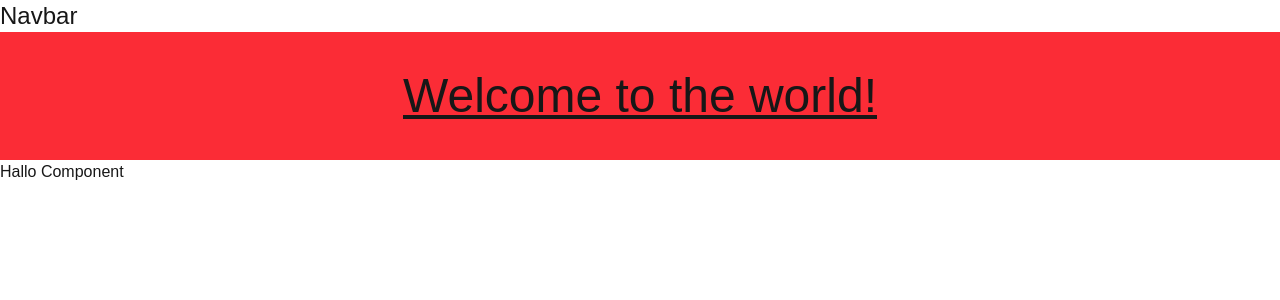
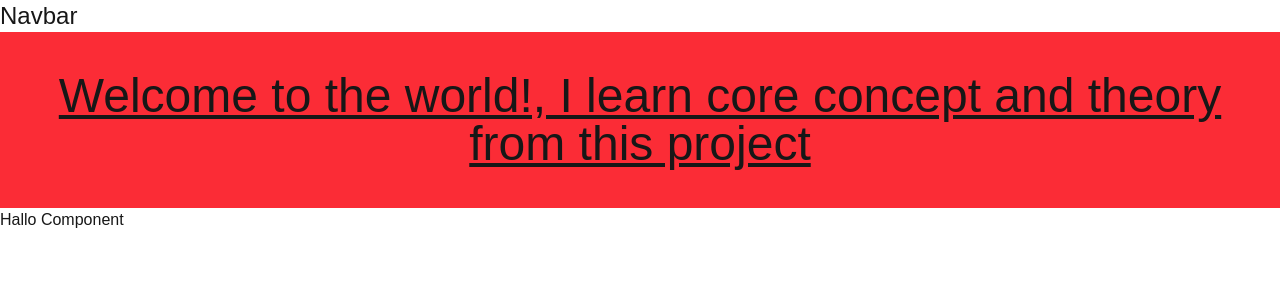
Before and after one commit to asratulhasannahid/dev-event, a Next.js app: page / in a window 1280 px wide. Shown: the top 300 px of the page. Built offline with nearby package versions, Linux system fonts and the light colour scheme.

Commit message:
I learn core concept and theory from this project

```diff
--- a/app/(root)/page.tsx
+++ b/app/(root)/page.tsx
@@ -6,7 +6,7 @@ const Home = async () => {
   return (
     <main>
       <div className="text-5xl underline bg-red-500 text-center pt-10 pl-10 pr-10 pb-10">
-        Welcome to the world!
+        Welcome to the world!, I learn core concept and theory from this project
       </div>
       <Hallo></Hallo>
     </main>
```
